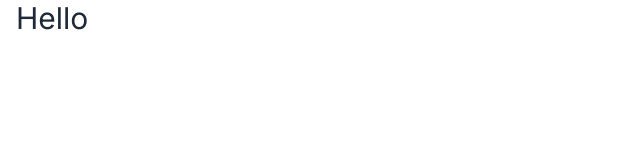
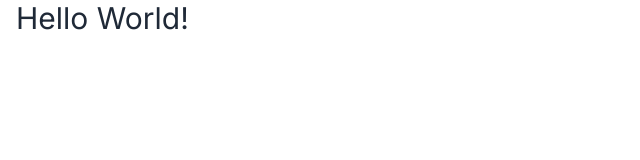
Before and after one commit to TheToriqul/Help-Bangladesh, a website: page index.html in a window 1280 px wide. Shown: the whole page, without its empty margins (0-640 px from the left). Drawn offline with Linux system fonts and the light colour scheme.

Commit message:
Setup: Project Installation done

```diff
--- a/index.html
+++ b/index.html
@@ -20,8 +20,7 @@
     </header>
 
     <main class="px-4">
-      <section class="text-3xl font-inter">
-        <h2>Hello</h2>
+      <section class="text-3xl font-inter">Hello World!
       </section>
     </main>
 
```
